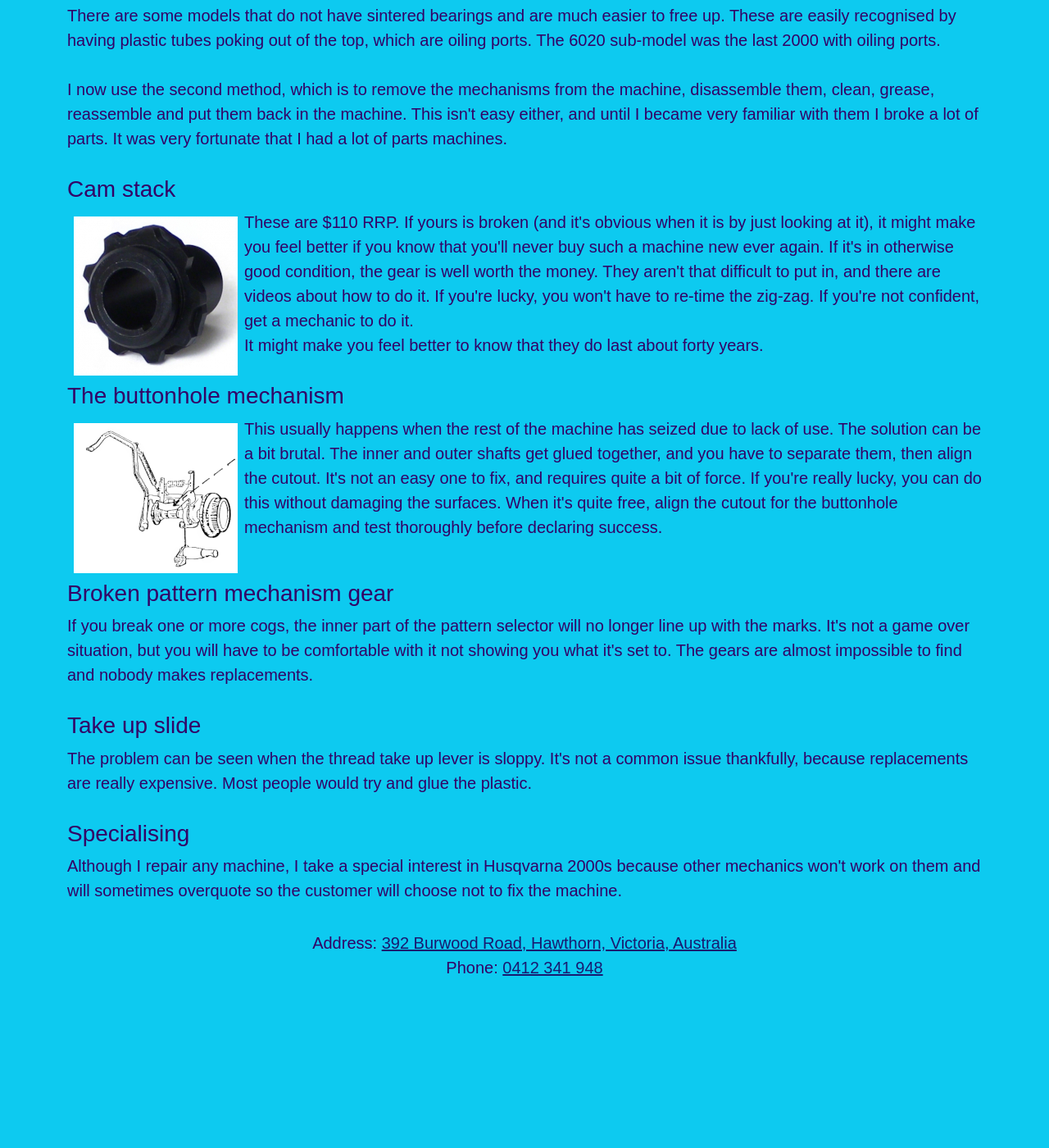
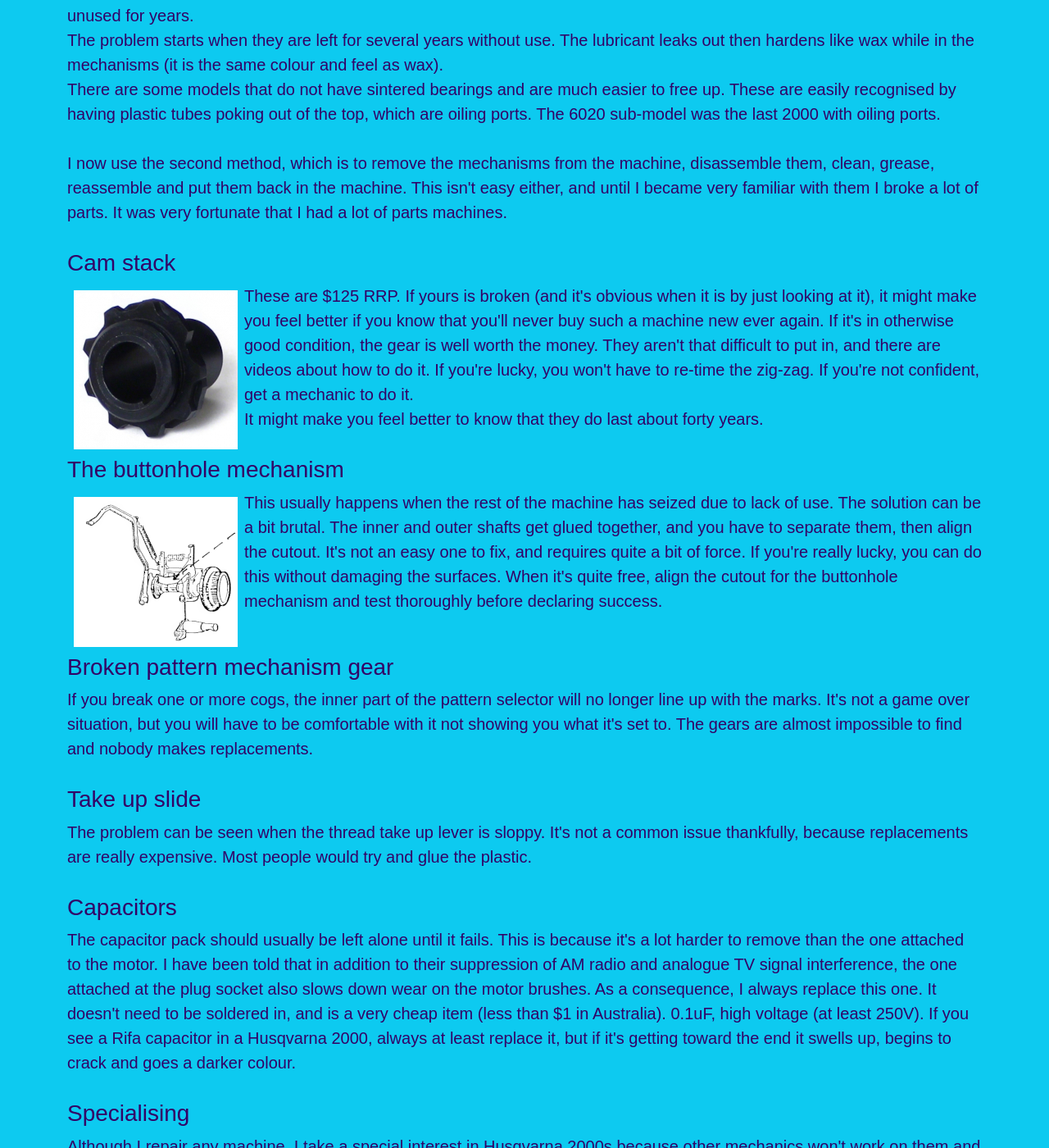
Before and after one commit to manicmike66/mikeandthemechanicals, a Jekyll site: the page built from husqvarnas.markdown, in a window 1280 px wide and 1400 px high, scrolled down 2414 px. Shown: the whole window at 82% size. Built offline with Jekyll 4.4.1, drawn with Linux system fonts in a browser that asks for light colours; nearby versions of some CDN libraries; before the commit the page ends 3667 px from its top, so only the background shows below that; some of the changed text lies outside the part shown.

Commit message:
added capacitors and in page menu

```diff
--- a/husqvarnas.markdown
+++ b/husqvarnas.markdown
@@ -10,13 +10,13 @@
 <div class="col-12 mb-1">
 <h2>Have I always liked them?</h2>
 <p class="has-large-font">
-The 2000 is now the machine I like the best now but when I first came across these I didn't like them at all. </p>
+The 2000 is now the machine I like the best but when I first came across these I didn't like them at all. </p>
 <p class="has-large-font">
 This changed after a lady contacted me through a worldwide Facebook group that I was accidentally given the admin of. By an incredible coincidence she happened to live in the same city as me (Brisbane).
 She asked if I could tell her what she could do with a load of old machines she had inherited. She sent pictures and most of the Singers I liked and all of the European machines were well represented. One was an Elna 62C which I really wanted, so I went for a visit.<br/>
 There were 32 in total, and six of them were Husqvarna 2000s. Her father in law had been a mechanic who appreciated a really well engineered machine and kept his favourites where possible.<br/>
 I couldn't understand why an ex-mechanic who seemed to have impeccable taste in sewing machines would have so many of these stupid plastic machines. All but one had a broken camstack/gear, and it was in pretty good condition. I cleaned and adjusted it and was surprised to have sold that one very quickly (it was a 6460). <br/>
-Replacement camstacks were available for the others but at <a target="_new" href="https://waltersimport.com.au/product/husqvarna-camstack/">$99</a>, it wasn't really worthwhile for a machine I wasn't keen on. <br/>
+Replacement camstacks were available for the others but at <a target="_new" href="https://waltersimport.com.au/product/husqvarna-camstack/">$125</a>, it wasn't really worthwhile for a machine I wasn't keen on. <br/>
 I agreed to fix as many machines as possible, sell them and we would split the money. She had few options with 32 non-working machines, and was going to sell them for $10 each. Her husband wanted to take them all to the tip! <br/>I held the Husqvarnas until the more familiar Berninas and Elnas were all fixed up and sold. <br/>
 It took me many months to figure these Husqvarnas out. They are purely mechanical but very complex and difficult to work on. Once I had them figured out, however, I made a couple of things on one and liked them a lot.<br/>
 Later, a 6440 (which I bought a year later) became my favourite machine.</p>
@@ -26,23 +26,28 @@
 <h3>The problems with the first six</h3>
 <ol>
 <li class="has-large-font">
-They all had plastic covers and almost everywhere place the self tapping screws went in, the plastic had either split or come away from its anchor. </li>
+<a href="#plastic">Plastic covers.</a> They all had plastic covers and almost everywhere place the self tapping screws went in, the plastic had either split or come away from its anchor. </li>
 <li class="has-large-font">
-They always seemed to be seized</li>
+<a href="#unsieze">Seized.</a> They always seemed to be seized</li>
 <li class="has-large-font">
-The cam stack/gears were almost always broken, meaning they couldn't do a zig-zag and had a tight spot.</li>
+<a href="#camstack">Camstack gears.</a> The cam stack/gears were almost always broken, meaning they couldn't do a zig-zag and had a tight spot.</li>
 <li class="has-large-font">
-The buttonhole mechanism never seems to work</li>
+<a href="#buttonhole">Buttonhole mechanism.</a> The buttonhole mechanism never seems to work</li>
 <li class="has-large-font">
-one of the metal gears inside the pattern mechanism breaks easily (it usually breaks when people force the pattern dial while seized).</li>
+<a href="#gear">Pattern gear.</a> One of the metal gears inside the pattern mechanism breaks easily (it usually breaks when people force the pattern dial while seized).</li>
 <li class="has-large-font">
-They have a sliding part in the take-up lever that has a plastic component which can break.</li>
+<a href="#slide">Take-up slide.</a> They have a sliding part in the take-up lever that has a plastic component which can break.</li>
+<li class="has-large-font">
+<a href="#caps">Capacitors.</a> Like all motorised sewing machines, they have an interference capacitor pack, and sometimes have an additional one attached to the motor. These can explode, but are for the most part unnecessary to replace.
+</li>
 </ol>
 <p class="has-large-font">
 It certainly seems like they have very little going for them, and almost every other mechanic I know (certainly all of them in Melbourne) hate working on these because of all these problems. <br/>
 After getting one of them working perfectly a couple of years ago, I absolutely loved the result. It's now my favourite machine, and I have been concentrating on this model more than any other to make as many as possible work perfectly.</p>
+<div id="plastic"></div>
 <h3>The plastic covers</h3>
 <p class="has-large-font">Once they're broken the best you can do is to try and glue the broken pieces back on. If they're not there, you can sticky tape or glue them, or maybe find one that's good. Not one of these is in any way ideal, so if you have a Husqvarna 2000 that you really want to disassemble and the anchors are intact, you should be armed with the knowledge that they will stay intact unless you cross thread the self tapping screws, or put the wrong type of screw in. It's really that simple. These points only split when the original screws aren't replaced properly. Turn the screw back before turning it forward and you can feel when it lands in the original hole. Remember, if it doesn't, it's not fixable, so be take care.</p>
+<div id="unsieze"></div>
 <h3>Un-seizing</h3>
 <p class="has-large-font">
 There are two ways to get rid of the waxy stuff. The first is to use a hot air source to blow onto it, which softens the wax. When it's softened, you brush chemicals (methylated spirits and mineral turpentine) into it using a toothbrush while applying slight pressure to the stuck mechanism. Repeat until it's moving freely. This sounds easy, but it's not. Sometimes you need to do this for several hours, and when it's freed up you relax, have a cup of something and when you come back it's seized again. This is because it has cooled and the wax, which was still there only soft, has hardened again. So, repeat until it doesn't harden when cooled. The same thing has to be done to the rest of the machine, but the pattern mechanism is always the worst. The buttonhole mechanism is the second worst. Then the reverse mechanism, which is always stuck in reverse when it has been left for years. The feed lift is usually stuck too. <br/>
@@ -50,19 +55,28 @@
 The problem starts when they are left for several years without use. The lubricant leaks out then hardens like wax while in the mechanisms (it is the same colour and feel as wax).<br/>There are some models that do not have sintered bearings and are much easier to free up. These are easily recognised by having plastic tubes poking out of the top, which are oiling ports. The 6020 sub-model was the last 2000 with oiling ports. </p>
 <p class="has-large-font">
 I now use the second method, which is to remove the mechanisms from the machine, disassemble them, clean, grease, reassemble and put them back in the machine. This isn't easy either, and until I became very familiar with them I broke a lot of parts. It was very fortunate that I had a lot of parts machines.</p>
+<div id="camstack"></div>
 <h3>Cam stack</h3>
 <p class="has-large-font">
-<img class="rounded float-start p-2" alt="Husqvarna 2000 cam stack" src="{{ "assets/images/husq_cam.jpg" | relative_url }}"/>These are $110 RRP. If yours is broken (and it's obvious when it is by just looking at it), it might make you feel better if you know that you'll never buy such a machine new ever again. If it's in otherwise good condition, the gear is well worth the money. They aren't that difficult to put in, and there are videos about how to do it. If you're lucky, you won't have to re-time the zig-zag. If you're not confident, get a mechanic to do it.<br/> It might make you feel better to know that they do last about forty years.</p>
+<img class="rounded float-start p-2" alt="Husqvarna 2000 cam stack" src="{{ "assets/images/husq_cam.jpg" | relative_url }}"/>These are $125 RRP. If yours is broken (and it's obvious when it is by just looking at it), it might make you feel better if you know that you'll never buy such a machine new ever again. If it's in otherwise good condition, the gear is well worth the money. They aren't that difficult to put in, and there are videos about how to do it. If you're lucky, you won't have to re-time the zig-zag. If you're not confident, get a mechanic to do it.<br/> It might make you feel better to know that they do last about forty years.</p>
+<div id="buttonhole"></div>
 <h3>The buttonhole mechanism</h3>
 <p class="has-large-font"><img class="rounded float-start p-2" alt="Husqvarna stitch width and buttonhole mechanism" src="{{ "assets/images/width_mechanism.png" | relative_url }}"/>This usually happens when the rest of the machine has seized due to lack of use. The solution can be a bit brutal. The inner and outer shafts get glued together, and you have to separate them, then align the cutout. It's not an easy one to fix, and requires quite a bit of force. If you're really lucky, you can do this without damaging the surfaces. When it's quite free, align the cutout for the buttonhole mechanism and test thoroughly before declaring success.
 </p>
+<div id="gear"></div>
 <h3>Broken pattern mechanism gear</h3>
 <p class="has-large-font">
 If you break one or more cogs, the inner part of the pattern selector will no longer line up with the marks. It's not a game over situation, but you will have to be comfortable with it not showing you what it's set to. The gears are almost impossible to find and nobody makes replacements.
 </p>
+<div id="slide"></div>
 <h3>Take up slide</h3>
 <p class="has-large-font">
 The problem can be seen when the thread take up lever is sloppy. It's not a common issue thankfully, because replacements are really expensive. Most people would try and glue the plastic.
+</p>
+<div id="caps"></div>
+<h3>Capacitors</h3>
+<p class="has-large-font">
+The capacitor pack should usually be left alone until it fails. This is because it's a lot harder to remove than the one attached to the motor. I have been told that in addition to their suppression of AM radio and analogue TV signal interference, the one attached at the plug socket also slows down wear on the motor brushes. As a consequence, I always replace this one. It doesn't need to be soldered in, and is a very cheap item (less than $1 in Australia). 0.1uF, high voltage (at least 250V). If you see a Rifa capacitor in a Husqvarna 2000, always at least replace it, but if it's getting toward the end it swells up, begins to crack and goes a darker colour.
 </p>
 <h3>Specialising</h3>
 <p class="has-large-font">
```
